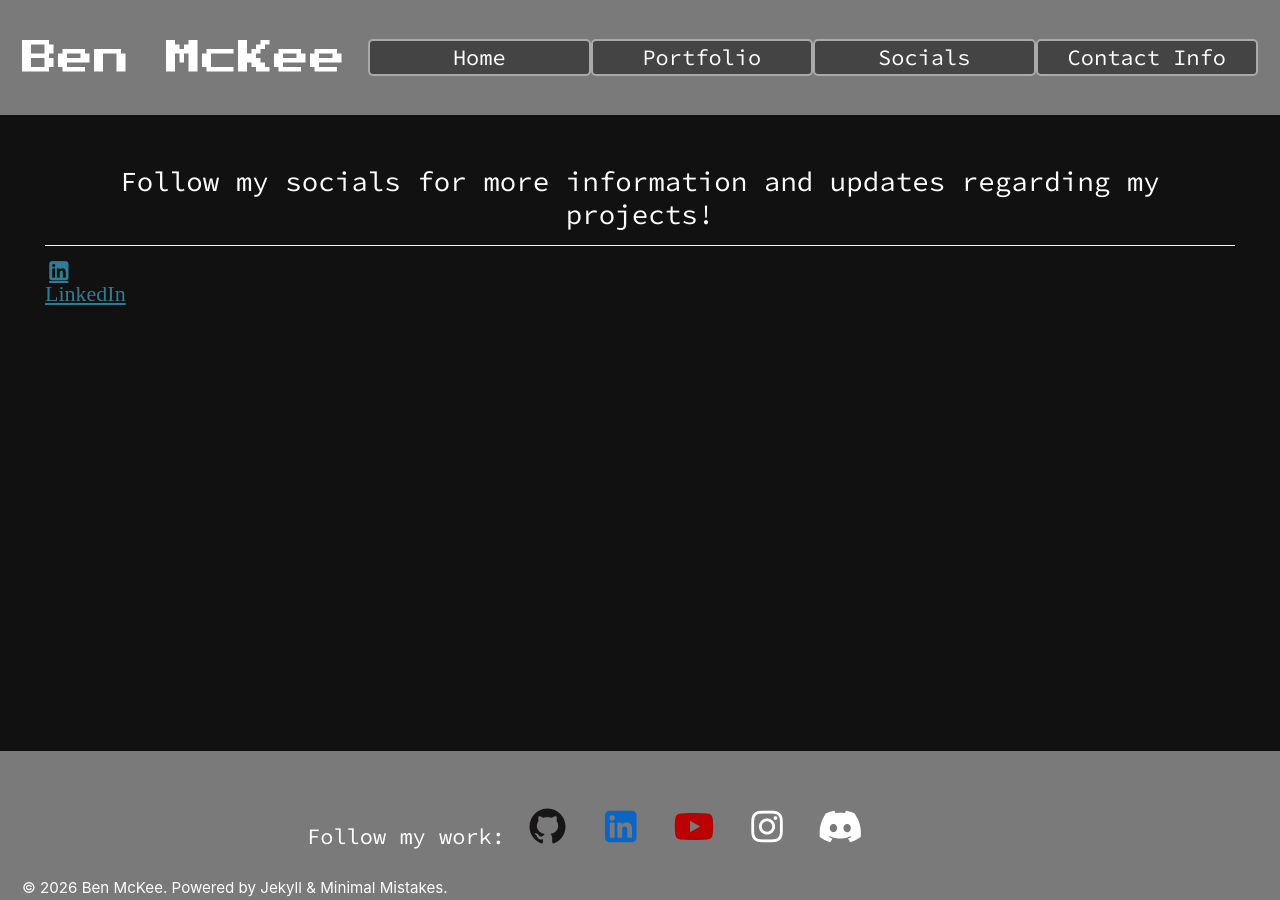
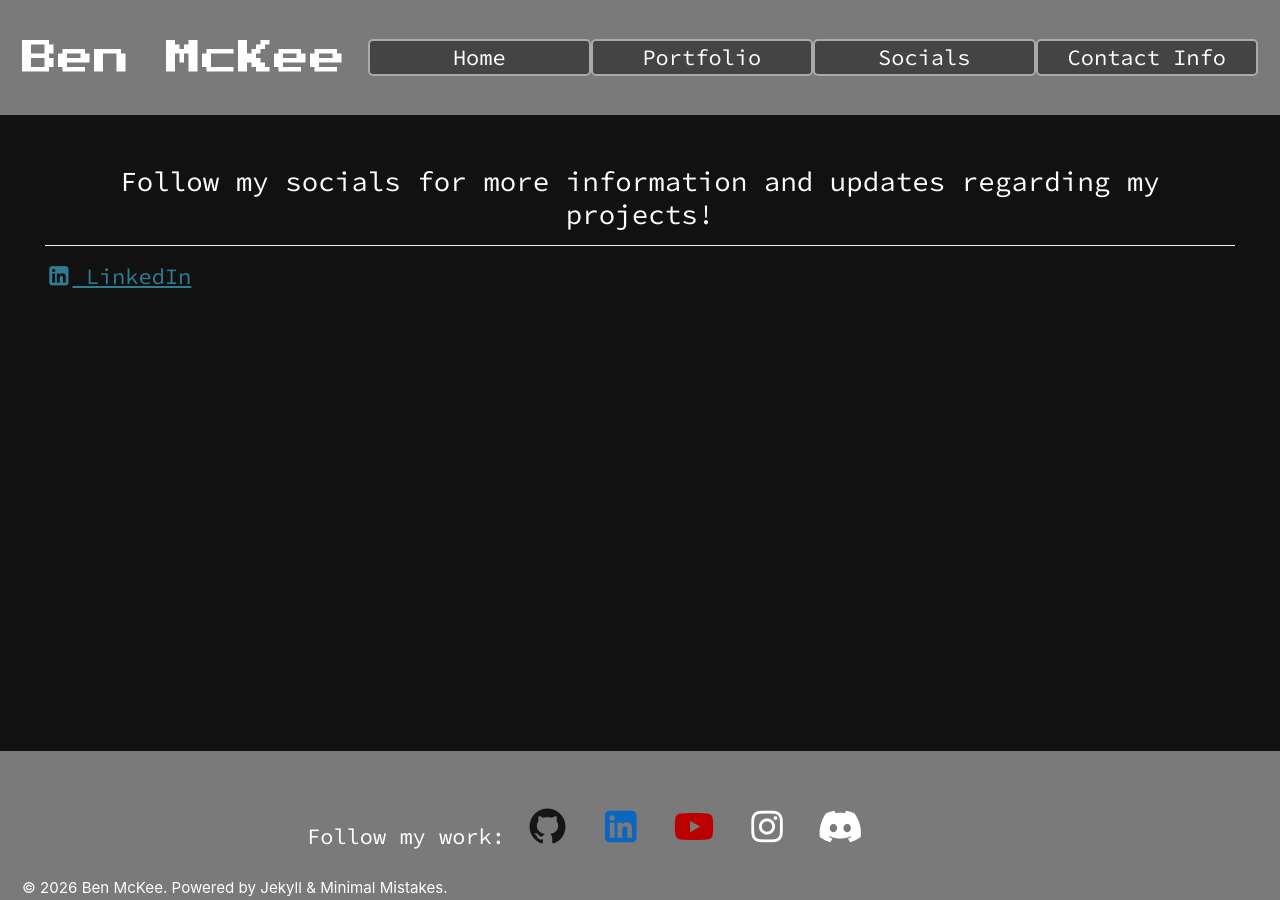
Before and after one commit to Bugglenuggets/Bugglenuggets.github.io, a Jekyll site: the page built from _pages/page-socials.md, in a window 1280 px wide. Built offline with Jekyll 4.4.1, drawn with Linux system fonts in a browser that asks for light colours; some web fonts are replaced.

Commit message:
Update page-socials.md

```diff
--- a/_pages/page-socials.md
+++ b/_pages/page-socials.md
@@ -6,6 +6,6 @@ permalink: /socials/
 <h2 class="source-code-pro" style="text-align: center; margin-top: 50px;">Follow my socials for more information and updates regarding my projects!</h2>
 <div display="flex" style="flex: 1 1 250px;" gap="2em">
   <div>
-    <a href="https://www.linkedin.com/in/ben-mckee-bb17b33b0/" class="fa-brands fa-square-linkedin"> LinkedIn</a>
+    <a href="https://www.linkedin.com/in/ben-mckee-bb17b33b0/"><i class="fa-brands fa-square-linkedin"></i> LinkedIn</a>
   </div>
 </div>
```
